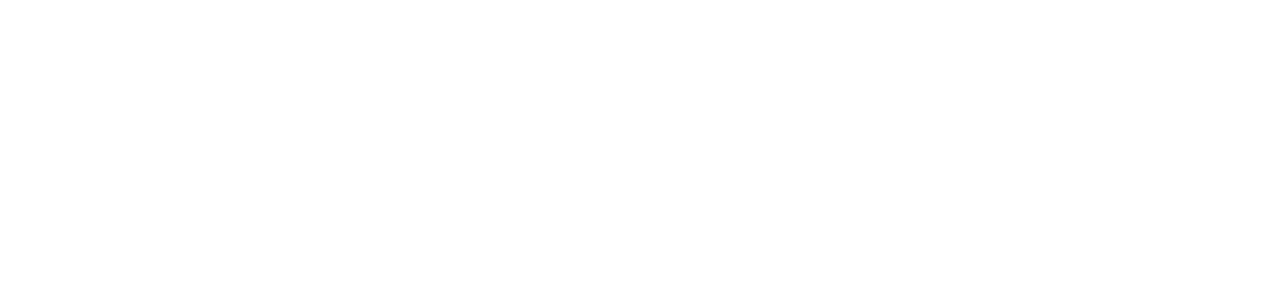
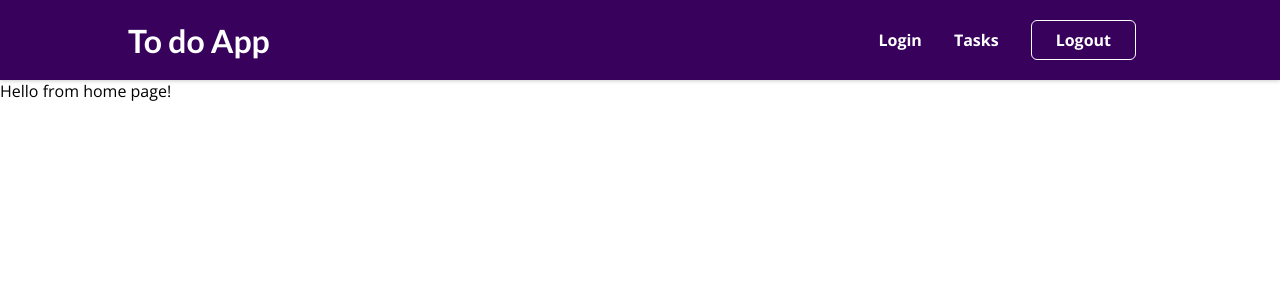
Before and after one commit to urosaleksicclarivate/to-do-typescript, a React (Create React App) app: page / in a window 1280 px wide. Shown: the top 300 px of the page. Built offline with nearby package versions, Linux system fonts and the light colour scheme.

Commit message:
Implementing basic routing

```diff
--- a/package.json
+++ b/package.json
@@ -10,8 +10,11 @@
     "@types/node": "^16.18.11",
     "@types/react": "^18.0.26",
     "@types/react-dom": "^18.0.10",
+    "@types/react-router": "^5.1.20",
+    "@types/react-router-dom": "^5.3.3",
     "react": "^18.2.0",
     "react-dom": "^18.2.0",
+    "react-router-dom": "^5.3.4",
     "react-scripts": "5.0.1",
     "typescript": "^4.9.4",
     "web-vitals": "^2.1.4"
--- a/src/App.tsx
+++ b/src/App.tsx
@@ -1,8 +1,27 @@
 import React from "react";
+import { Redirect, Route, Switch } from "react-router";
 import "./App.css";
+import AuthComponent from "./components/Auth/AuthComponent";
+import Layout from "./components/Layout/Layout";
+import HomePage from "./pages/HomePage";
+function App() {
+  return (
+    <Layout>
+      <Switch>
+        <Route path="/" exact>
+          <HomePage />
+        </Route>
 
-function App() {
-  return <div className="App"></div>;
+        <Route path="/auth">
+          <AuthComponent />
+        </Route>
+
+        <Route path="*">
+          <Redirect to="/" />
+        </Route>
+      </Switch>
+    </Layout>
+  );
 }
 
 export default App;
--- a/src/components/Auth/AuthComponent.tsx
+++ b/src/components/Auth/AuthComponent.tsx
@@ -1,4 +1,37 @@
-const AuthComponent = () => {
-  //return AuthComponent
+import classes from "./AuthComponent.module.css";
+import { useState } from "react";
+const AuthComponent: React.FC = () => {
+  const [isLogin, setIsLogin] = useState(true);
+
+  const switchAuthModeHandler = (e: React.MouseEvent) => {
+    setIsLogin((prev) => !prev);
+  };
+
+  return (
+    <section className={classes.auth}>
+      <h1>{isLogin ? "Login" : "Sign Up"}</h1>
+
+      <form>
+        <div className={classes.control}>
+          <label htmlFor="email">Your Email</label>
+          <input type="email" id="email" required />
+        </div>
+        <div className={classes.control}>
+          <label htmlFor="password">Your Password</label>
+          <input type="password" id="password" required />
+        </div>
+        <div className={classes.actions}>
+          <button>{isLogin ? "Login" : "Create Account"}</button>
+          <button
+            type="button"
+            className={classes.toggle}
+            onClick={switchAuthModeHandler}
+          >
+            {isLogin ? "Create new account" : "Login with existing account"}
+          </button>
+        </div>
+      </form>
+    </section>
+  );
 };
 export default AuthComponent;
--- /dev/null
+++ b/src/components/Layout/Layout.tsx
@@ -0,0 +1,13 @@
+import MainNavigation from "./MainNavigation";
+interface Props {
+  children: React.ReactElement;
+}
+const Layout: React.FC<Props> = (props: Props) => {
+  return (
+    <>
+      <MainNavigation />
+      <main>{props.children}</main>
+    </>
+  );
+};
+export default Layout;
--- /dev/null
+++ b/src/components/Layout/MainNavigation.module.css
@@ -0,0 +1,55 @@
+.header {
+    width: 100%;
+    height: 5rem;
+    background-color: #38015c;
+    box-shadow: 0 1px 4px rgba(0, 0, 0, 0.2);
+    display: flex;
+    justify-content: space-between;
+    align-items: center;
+    padding: 0 10%;
+  }
+
+  .logo {
+    font-family: 'Lato', sans-serif;
+    font-size: 2rem;
+    color: white;
+    margin: 0;
+  }
+
+  .header ul {
+    list-style: none;
+    margin: 0;
+    padding: 0;
+    display: flex;
+    align-items: baseline;
+  }
+
+  .header li {
+    margin: 0 1rem;
+  }
+
+  .header a {
+    text-decoration: none;
+    color: white;
+    font-weight: bold;
+  }
+
+  .header button {
+    font: inherit;
+    background-color: transparent;
+    border: 1px solid white;
+    color: white;
+    font-weight: bold;
+    padding: 0.5rem 1.5rem;
+    border-radius: 6px;
+    cursor: pointer;
+  }
+
+  .header a:hover {
+    color: #c291e2;
+  }
+
+  .header button:hover {
+    background-color: #c291e2;
+    color: #38015c;
+  }
--- /dev/null
+++ b/src/components/Layout/MainNavigation.tsx
@@ -0,0 +1,27 @@
+import { Link } from "react-router-dom";
+import classes from "./MainNavigation.module.css";
+const MainNavigation = () => {
+  return (
+    <header className={classes.header}>
+      <Link to="/">
+        <div className={classes.logo}>To do App</div>
+      </Link>
+      <nav>
+        <ul>
+          <li>
+            <Link to="/auth">Login</Link>
+          </li>
+
+          <li>
+            <Link to="/tasks">Tasks</Link>
+          </li>
+
+          <li>
+            <button>Logout</button>
+          </li>
+        </ul>
+      </nav>
+    </header>
+  );
+};
+export default MainNavigation;
--- a/src/index.css
+++ b/src/index.css
@@ -1,13 +1,19 @@
-body {
-  margin: 0;
-  font-family: -apple-system, BlinkMacSystemFont, 'Segoe UI', 'Roboto', 'Oxygen',
-    'Ubuntu', 'Cantarell', 'Fira Sans', 'Droid Sans', 'Helvetica Neue',
-    sans-serif;
-  -webkit-font-smoothing: antialiased;
-  -moz-osx-font-smoothing: grayscale;
+@import url('https://fonts.googleapis.com/css2?family=Lato:wght@700&family=Open+Sans:wght@400;700&display=swap');
+
+* {
+  box-sizing: border-box;
 }
 
-code {
-  font-family: source-code-pro, Menlo, Monaco, Consolas, 'Courier New',
-    monospace;
+body {
+  font-family: 'Open Sans', 'Lato', sans-serif;
+  margin: 0;
 }
+
+h1,
+h2,
+h3,
+h4,
+h5,
+h6 {
+  font-family: 'Lato', sans-serif;
+}
--- a/src/index.tsx
+++ b/src/index.tsx
@@ -2,14 +2,18 @@
 import ReactDOM from "react-dom/client";
 import "./index.css";
 import App from "./App";
+import { BrowserRouter } from "react-router-dom";
 
 const root = ReactDOM.createRoot(
   document.getElementById("root") as HTMLElement
 );
+
 root.render(
-  <React.StrictMode>
-    <App />
-  </React.StrictMode>
+  <BrowserRouter>
+    <React.StrictMode>
+      <App />
+    </React.StrictMode>
+  </BrowserRouter>
 );
 
 // If you want to start measuring performance in your app, pass a function
--- a/src/pages/HomePage.tsx
+++ b/src/pages/HomePage.tsx
@@ -1,4 +1,4 @@
 const HomePage = () => {
-  //return AuthComponent
+  return <div>Hello from home page!</div>;
 };
 export default HomePage;
```
Also changed, not shown: 1 other file (tests, documents, lock files or other folders).
